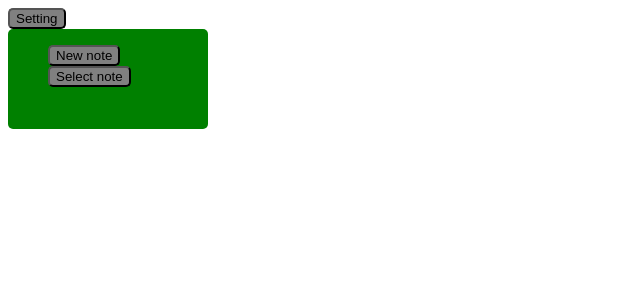
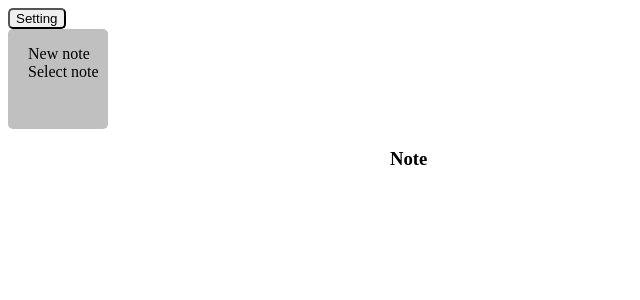
Before and after one commit to Avazkhon/myNote, a React (Create React App) app: page / in a window 1280 px wide. Both pictures are taken after a click on the button "Setting". Shown: the top 300 px of the page, without its empty margins (0-640 px from the left). Built offline with nearby package versions, Linux system fonts and the light colour scheme.

Commit message:
br#1: new stle in note

```diff
--- a/src/components/Main.js
+++ b/src/components/Main.js
@@ -55,7 +55,7 @@ class Main extends Component {
 	handleChengeIsShow = (event) => {
 		let name = event;
 		if (event.target) {
-			name = event.target.name;
+			name = event.target.dataset.name;
 		}
 
 		this.setState((prevState) => (
@@ -141,13 +141,11 @@ class Main extends Component {
 									setting.map((item) => {
 										return (
 											<li key={item.id}>
-												<input
+												<div
+													onClick={this.handleChengeIsShow}
 													className="main-note_button"
-													type='button'
-													name={item.name}
-													onClick={this.handleChengeIsShow}
-													value={item.title}
-												/>
+													data-name={item.name}
+												>{item.title}</div>
 											</li>
 										)
 									})
@@ -155,6 +153,7 @@ class Main extends Component {
 							</ul>
 						</div>
 					}
+					<div className="main-note__setting-form" >
 						{ isShowCreateNewNote &&
 							<div>
 								<div>Title for new note</div>
@@ -193,11 +192,14 @@ class Main extends Component {
 								</ul>
 							</div>
 						}
+					</div>
+					<div className="note-canvas">
 						<h3>Note</h3>
 						{note.activeNote &&
 							<div>
 								<div>{note.activeNote.title}</div>
 								<textarea
+									className="main-note__main-text"
 									name="newChengeTetx"
 									value={newChengeTetx}
 									onChange={this.handleChenge}
@@ -210,6 +212,7 @@ class Main extends Component {
 									/>
 							</div>
 						}
+					</div>
 			</div>
 		)
 	}
--- a/src/cssStyle/main.css
+++ b/src/cssStyle/main.css
@@ -1,22 +1,36 @@
 ul li {
   list-style-type: none;
+  margin-left: -20px
 }
 
 .main-note {
-  /* background-color: grey; */
+  min-width: 500px;
 }
 
 .main-note_button {
   border-radius: 5px;
-  text-align: center;
-  background-color: grey;
   cursor: pointer;
 }
 
 .main-note_setting-buttons {
-  width: 200px;
+  width: 100px;
   height: 100px;
   border-radius: 5px;
   position: absolute;
-  background-color: green;
+  background-color: #C0C0C0;
 }
+
+.note-canvas {
+  width: 500px;
+  height: 500px;
+  margin: 0 auto;
+}
+
+.main-note__setting-form {
+  height: 100px
+}
+
+.main-note__main-text {
+  width: 500px;
+  height: 380px;
+}
```
Lines whose indentation alone changed are shown as unchanged.
